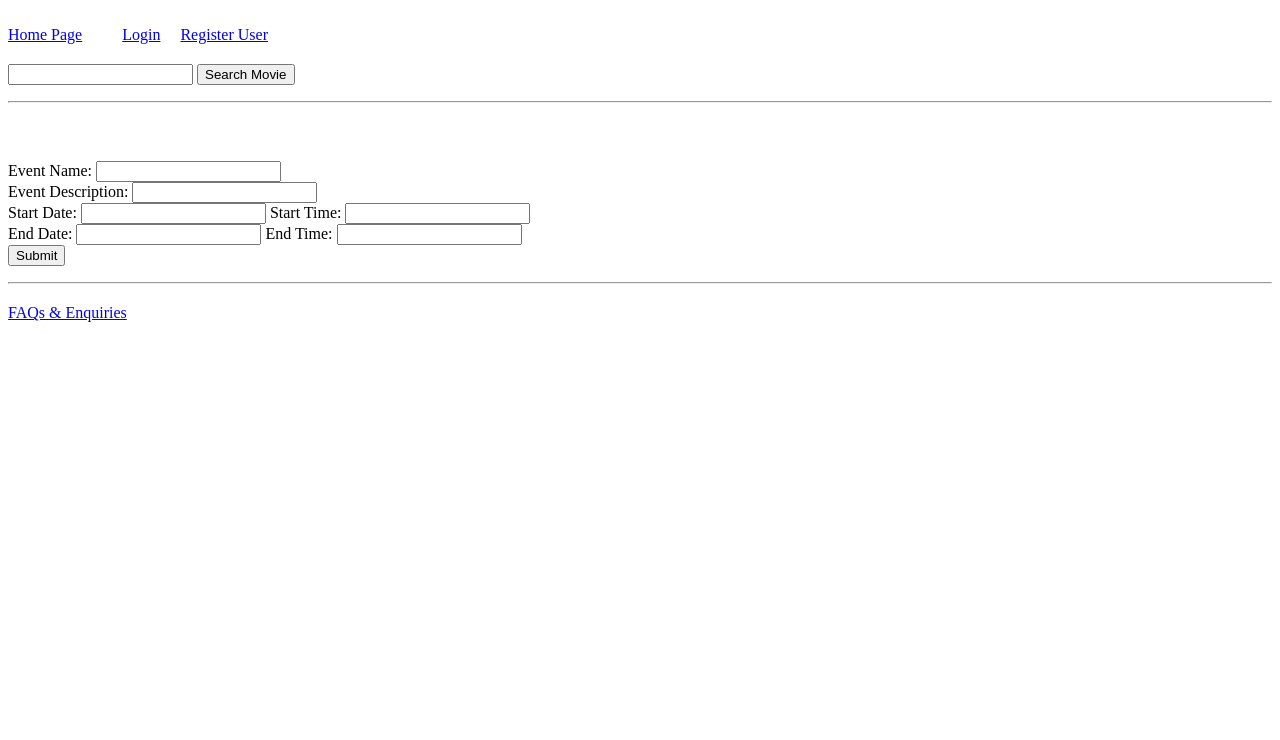
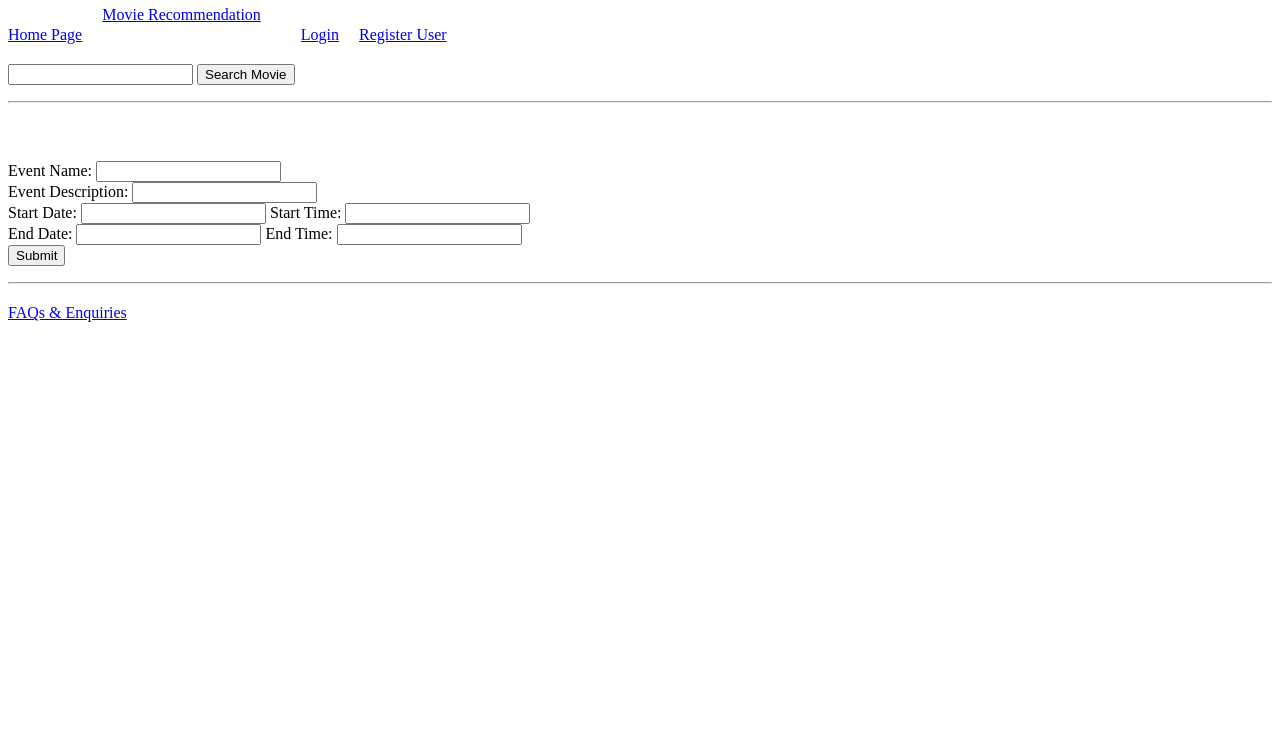
Before and after one commit to nypCineMagic/project, a website: page Kailin/views/index.html in a window 1280 px wide. Shown: the part 60-800 px from the top of the page. Drawn offline with Linux system fonts and the light colour scheme; no server answers.

Commit message:
recommend page link

```diff
--- a/Kailin/routes.js
+++ b/Kailin/routes.js
@@ -56,7 +56,7 @@ var routes = function () {
     router.get('/login', function (req, res) {
         res.sendFile(__dirname + "/views/login.html");
     });
-
+    //for faq page
     router.get('/faq', function (req, res) {
         res.sendFile(__dirname + "/views/faq.html");
     });
--- a/Kailin/views/index.html
+++ b/Kailin/views/index.html
@@ -15,6 +15,9 @@
     <header>
         <nav>
             <li><section class=""><a href="/">Home Page</a></section></li>
+            <li>
+                <a href="/recommend">Movie Recommendation</a>
+            </li>
             <li><section class="protectedSection"><a href="/viewProfile">View Profile</a></section></li>
             <li><section class="unprotectedSection"><a href="/login">Login</a></section></li>
             <li><section class="unprotectedSection"><a href="/register">Register User</a></section></li>
```
Also changed, not shown: Kailin/views/editProfile.html (+1 -0 lines), Kailin/views/faq.html (+3 -0 lines), Kailin/views/login.html (+3 -0 lines), Kailin/views/recommend.html (+3 -0 lines), Kailin/views/register.html (+3 -0 lines), Kailin/views/viewProfile.html (+3 -0 lines).
